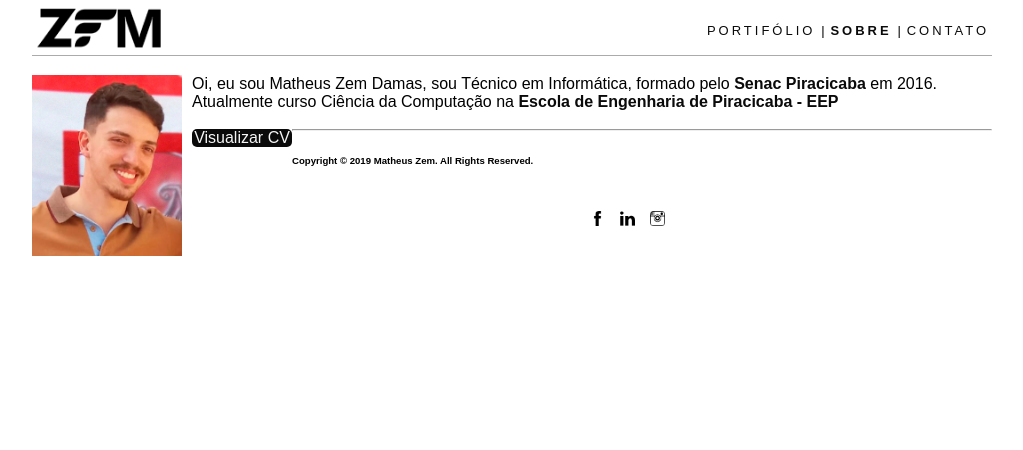
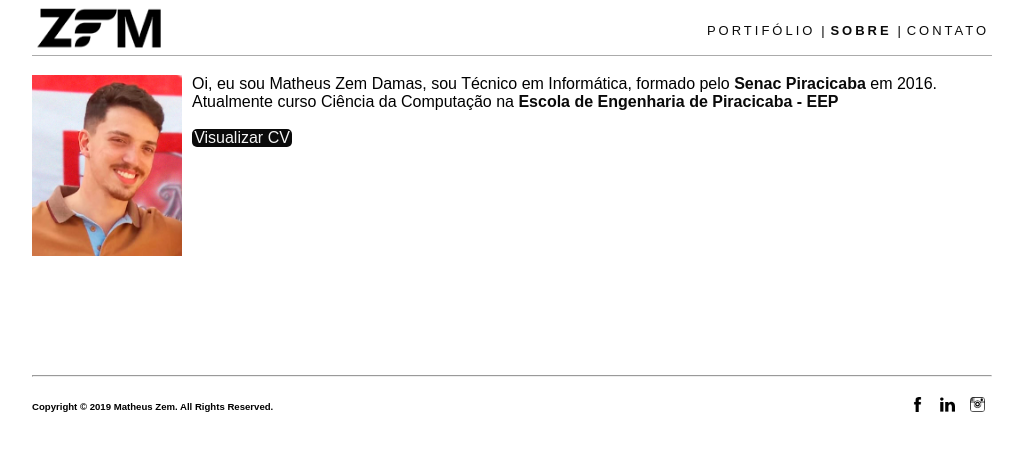
Before and after one commit to mathzeem/thethinker, a plain HTML site: page about.html in a window 1280 px wide. Shown: the whole page, without its empty margins (128-1151 px from the left). Drawn offline with nearby package versions, Linux system fonts and the light colour scheme; a script that the page names is missing.

Commit message:
Update estilo.css

```diff
--- a/estilo.css
+++ b/estilo.css
@@ -125,7 +125,9 @@ footer{
 .social img{
 	width:15px;
 }
-
+#perfil {
+	height:300px;
+}
 #perfil img{
 	width:150px;
 	display:block;
```
